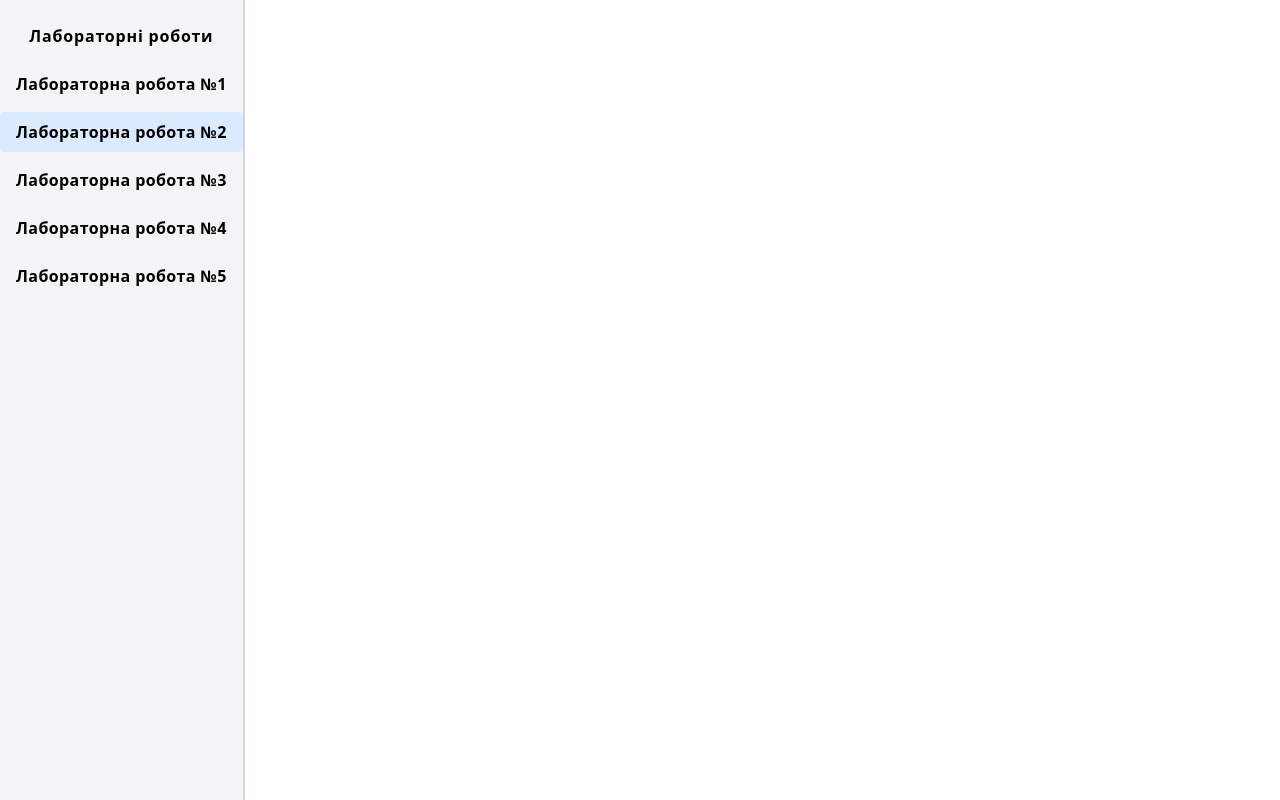
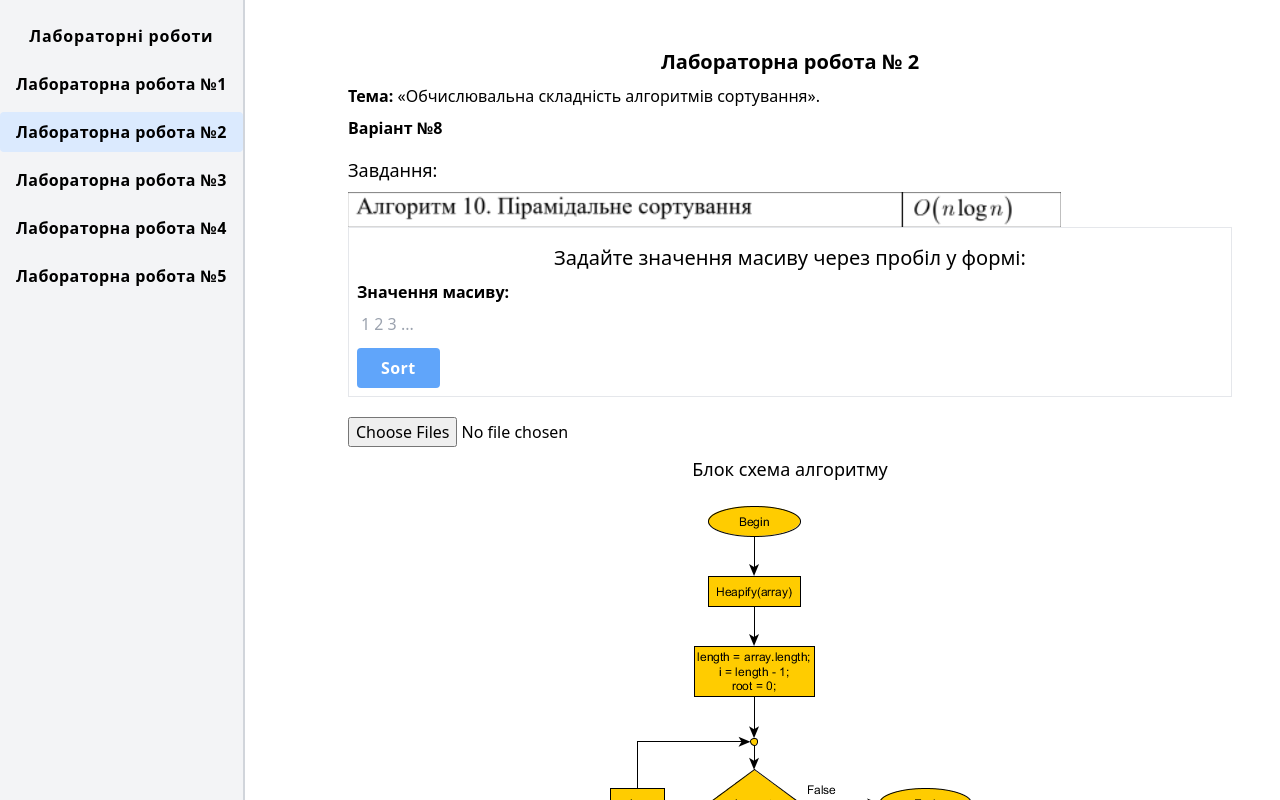
Before and after one commit to matthew1232002/lab_2_amo, a React (Vite) app: page /AMO-labs/lab-2 in a window 1280 px wide. Shown: the top 800 px of the page. Built offline with nearby package versions, Linux system fonts and the light colour scheme.

Commit message:
Add lab 2

```diff
--- a/src/App.jsx
+++ b/src/App.jsx
@@ -5,6 +5,7 @@ import {
   Route, Navigate,
 } from 'react-router-dom';
 import {Lab1} from "./pages/lab1/Lab1";
+import {Lab2} from "./pages/lab2/Lab2";
 import {Linear} from "./pages/lab1/Linear";
 import {Branched} from "./pages/lab1/Branched";
 import {Circular} from "./pages/lab1/Circular";
@@ -21,7 +22,7 @@ function App() {
             <Route path="branched" element={<Branched />} />
             <Route path="circular" element={<Circular />} />
           </Route>
-          <Route path="/lab-2" element={null} />
+          <Route path="/lab-2" element={<Lab2 />} />
           <Route path="/lab-3" element={null} />
           <Route path="/lab-4" element={null} />
           <Route path="/lab-5" element={null} />
--- a/src/pages/lab1/Branched.jsx
+++ b/src/pages/lab1/Branched.jsx
@@ -7,6 +7,7 @@ import {AppButton} from "../../components/AppButton";
 import {useState} from "react";
 import branchingImg from '/images/lab-1/branching.png';
 import branchingSchemaImg from "../../../images/lab-1/branching-schema.png";
+import {readFile} from "../../utils/uploadFile";
 
 export const Branched = () => {
   const [result, setResult] = useState('...');
@@ -64,7 +65,7 @@ export const Branched = () => {
           </Form>
         </Formik>
         <div className="mt-5">
-          <input type="file" id="files" name="files[]" multiple onChange={uploadFile} />
+          <input type="file" id="files" name="files[]" multiple onChange={(e) => readFile(e, setFormValues)} />
         </div>
 
         <p className="mt-2 text-lg">Останнє отримане значення <strong>y = {result}.</strong></p>
--- /dev/null
+++ b/src/pages/lab2/Lab2.jsx
@@ -0,0 +1,88 @@
+import taskImg from '/images/lab-2/task.png';
+import schemaImg from '/images/lab-2/schema-heap-sort.png';
+import {Form, Formik} from "formik";
+import {AppFormGroup} from "../../components/AppFormGroup";
+import {AppLabel} from "../../components/AppLabel";
+import {AppField} from "../../components/AppField";
+import {AppButton} from "../../components/AppButton";
+import {useState} from "react";
+import {heapSort} from "./utils";
+import {readFile} from "../../utils/uploadFile";
+
+export const Lab2 = () => {
+  const [result, setResult] = useState([]);
+  const [formValue, setFormValue] = useState({ arrStr: '' })
+
+  return (
+    <div className="flex gap-10">
+      <div  className="grow">
+        <h1 className="text-center font-bold text-xl">Лабораторна робота № 2</h1>
+
+        <p className="mt-2"><strong>Тема:</strong> «Обчислювальна складність алгоритмів сортування».</p>
+        <p className="mt-2"><strong>Варіант №8</strong></p>
+
+        <div className="mt-4">
+          <p className="text-lg">Завдання:</p>
+          <img className="mt-2" src={taskImg} alt="task"/>
+        </div>
+        <Formik
+          enableReinitialize={true}
+          initialValues={formValue}
+          onSubmit={({ arrStr }) => {
+            if (!arrStr) { return alert('Значення не задано.') }
+
+            const arr = arrStr.split(' ');
+
+            if (!arr) { return alert('Задайте значення у наступному форматі: "1 2 4 12".') }
+
+            if (arr.find(isNaN)) { return alert('Задайте тільки числа.') }
+
+            setResult(heapSort(arr.map(parseFloat)));
+          }}
+        >
+          <Form className="border p-2">
+            <h2 className="text-center my-2 text-xl">Задайте значення масиву через пробіл у формі:</h2>
+
+            <AppFormGroup>
+              <AppLabel htmlFor="arrStr">Значення масиву:</AppLabel>
+              <AppField  className="w-full p-1" id="arrStr" name="arrStr" placeholder="1 2 3 ..." type="text" />
+            </AppFormGroup>
+
+            <AppButton className="mt-2" type="submit">Sort</AppButton>
+          </Form>
+        </Formik>
+
+        <div className="mt-5">
+          <input type="file" id="files" name="files[]" multiple onChange={(e) => readFile(e, setFormValue)} />
+        </div>
+
+        {
+          !!result.length &&
+          <div className="flex items-center flex-col mt-2">
+            <h2 className="text-lg">Останнє отримане значення завдяки пірамідальному сортуванню: </h2>
+            <code
+              className="bg-blue-100 p-2 mt-2"
+              style={{ display: 'inline-block', width: '500px', 'word-wrap': 'break-word' }}
+            >
+              {JSON.stringify(result)}
+            </code>
+          </div>
+        }
+
+        <div className="flex items-center flex-col mt-2">
+          <h2 className="text-lg">Блок схема алгоритму</h2>
+          <img className="mt-2" src={schemaImg} alt="schema"/>
+        </div>
+        <div className="text-sm mt-2">
+          <p><span className="font-bold">*</span> Heapify - procedure that rearranges the elements in the array, so its tree representation is a max heap.</p>
+          <p>
+            <span className="font-bold">**</span> Sift down is a routine that sinks the current element to its correct place.
+            This is used when we arrange our array to a correct max heap.
+            In "heapify", when we find that a child is bigger than its parent we swap their places.
+            In this situation it is likely that the smaller element needs to go down even further and that is exactly what "sift down" does.
+          </p>
+        </div>
+      </div>
+    </div>
+  )
+}
--- /dev/null
+++ b/src/pages/lab2/utils.js
@@ -0,0 +1,33 @@
+export function heapSort(arr) {
+  if (arr.length === 0) return [];
+
+  let n = arr.length,
+    i = Math.floor(n / 2),
+    j,
+    k,
+    t;
+
+  while (true) {
+    if (i > 0) t = arr[--i];
+    else {
+      n--;
+      if (n === 0) return arr;
+      t = arr[n];
+      arr[n] = arr[0];
+    }
+
+    j = i;
+    k = j * 2 + 1;
+
+    while (k < n) {
+      if (k + 1 < n && arr[k + 1] > arr[k]) k++;
+      if (arr[k] > t) {
+        arr[j] = arr[k];
+        j = k;
+        k = j * 2 + 1;
+      } else break;
+    }
+
+    arr[j] = t;
+  }
+}
--- /dev/null
+++ b/src/utils/uploadFile.js
@@ -0,0 +1,10 @@
+export const readFile = (event, callback) => {
+  const fileReader = new FileReader();
+  fileReader.onloadend = (e) => {
+    if (e.currentTarget.result) {
+      const value = JSON.parse(e.currentTarget.result);
+      callback(value);
+    }
+  };
+  fileReader.readAsText(event.target.files[0]);
+}
```
Also changed, not shown: images/lab-2/schema-heap-sort.png (added), images/lab-2/task.png (added).
